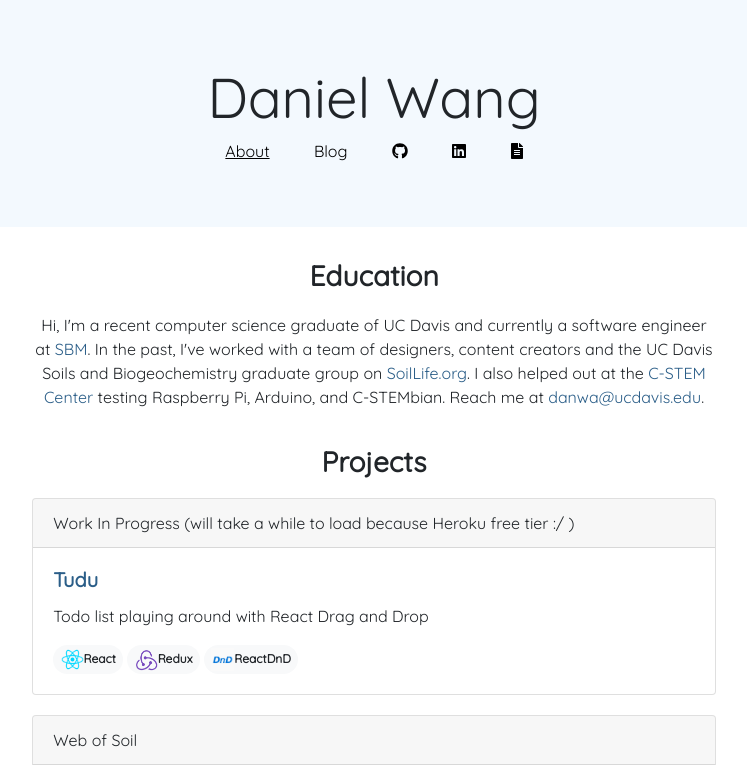
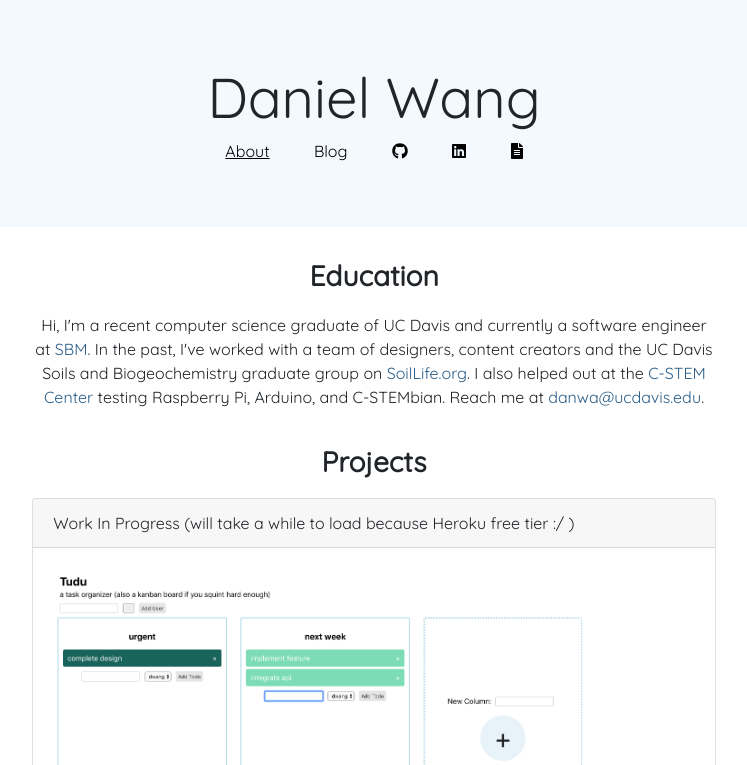
Before and after one commit to badsketch/badsketch.github.io, a Jekyll site: the page built from index.html, in a window 1280 px wide and 1400 px high. Shown: the top 765 px of the window, without its empty margins (266-1013 px from the left). Built offline with Jekyll 4.4.1, drawn with Linux system fonts in a browser that asks for light colours; nearby versions of some CDN libraries; some of the changed text lies outside the part shown; grey boxes are pictures that could not be loaded.

Commit message:
added tudu image, changed heading, desc

```diff
--- a/index.html
+++ b/index.html
@@ -33,12 +33,13 @@
                                         Work In Progress (will take a while to load because Heroku free tier :/ )
                                 </div>
                                 <div class="card-body">
+                                        <img class="card-img-top" src="/assets/images/tudu.png" alt="Card image cap">
 
                                         <a href="http://fierce-chamber-40853.herokuapp.com/">
                                                 <h5 class="card-title font-weight-bold">Tudu</h5>
                                         </a>
                                         <p class="card-text">
-                                                Todo list playing around with React Drag and Drop
+                                                playing around with React Drag and Drop
                                         </p>
                                         <span class="badge badge-pill badge-light">
                                         <img src="/assets/images/react.png">React</span>
@@ -67,7 +68,7 @@
                                 <div class="card-body">
 
                                         <a href="https://github.com/dw405/SoilLife">
-                                                <h5 class="card-title font-weight-bold">Soil Life</h5>
+                                                <h5 class="card-title font-weight-bold">Web of Soil</h5>
                                         </a>
                                         <p class="card-text">
                                                 An interactive visualization inside the Soil Life website to show how all things trace back to soil.
```
Also changed, not shown: other parts of index.html (+1 -1 lines), assets/images/tudu.png (added).
